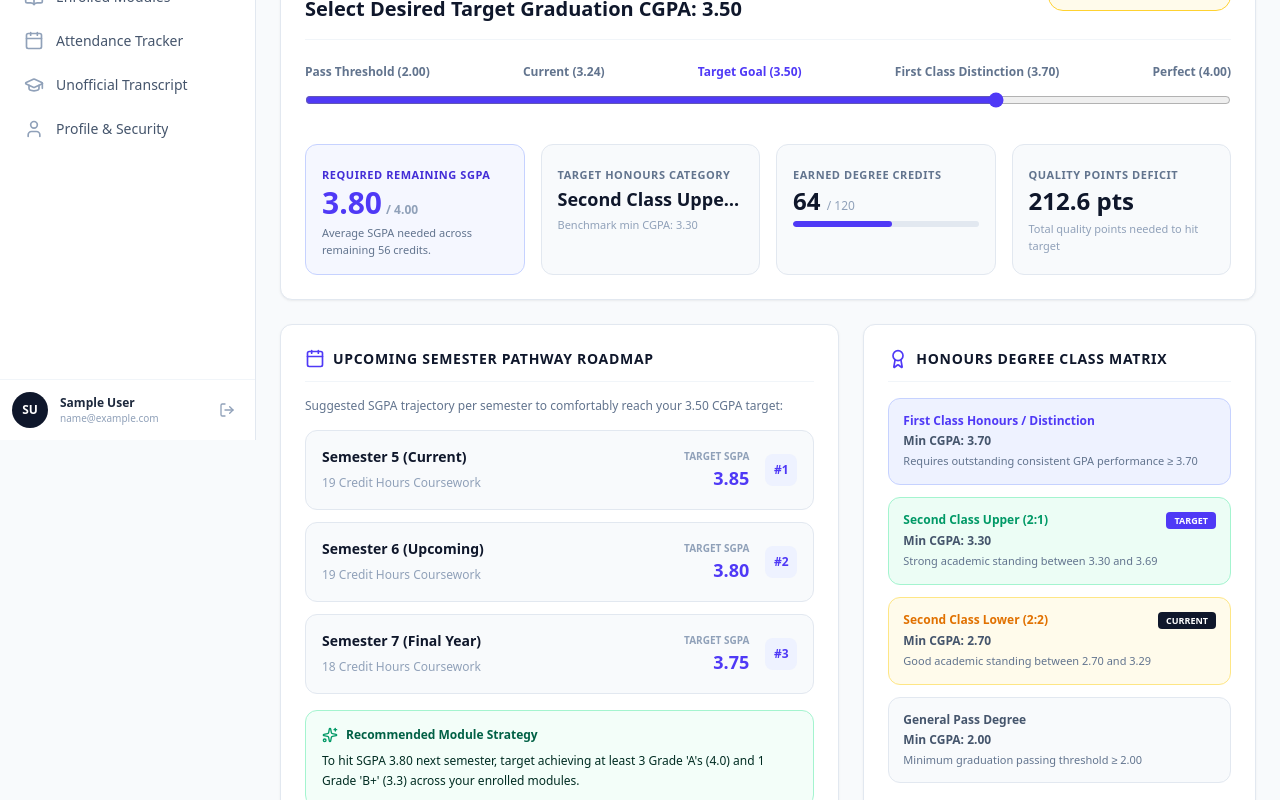
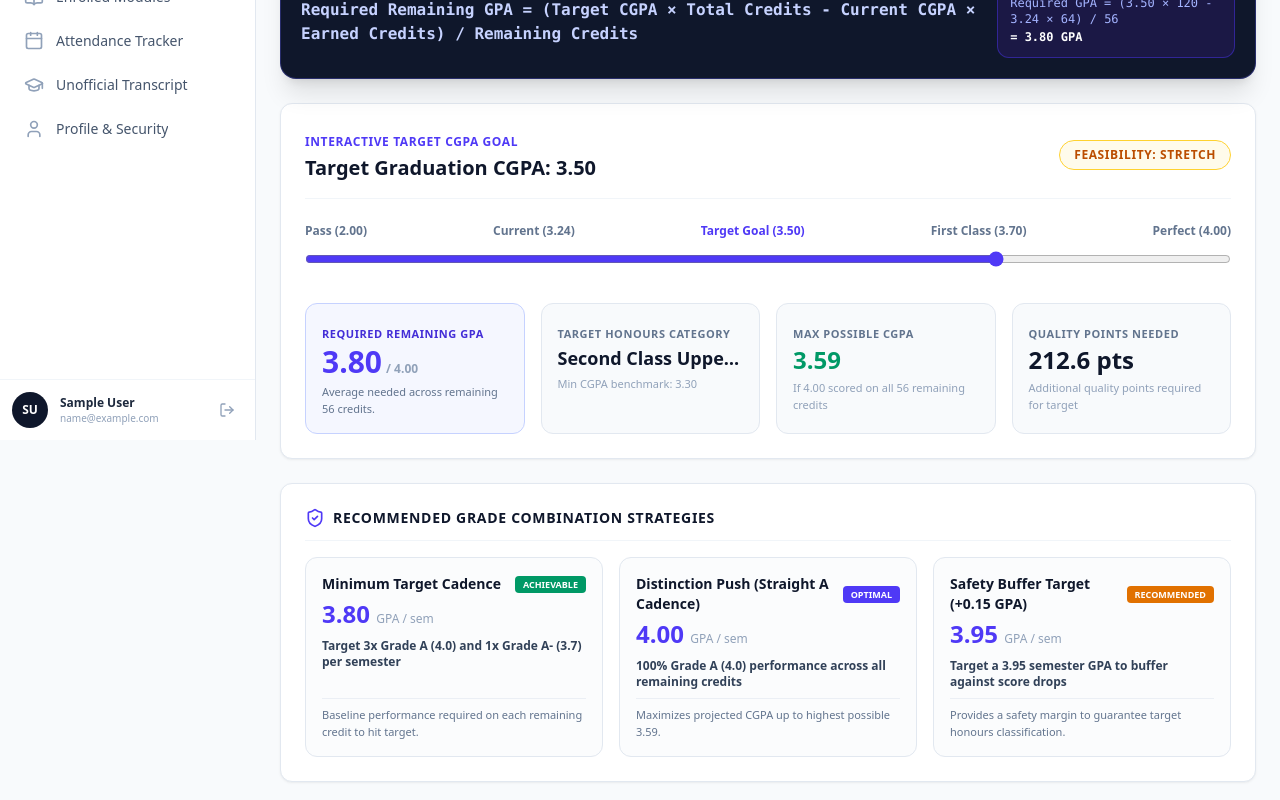
Before and after one commit to AmandiArangala/UniPulse, a Next.js app in the folder frontend/: page /student/gpa-planner in a window 1280 px wide. Shown: the part 360-1160 px from the top of the page. Built offline with nearby package versions, Linux system fonts and the light colour scheme; no server answers; sample sign-in values are in the browser's storage.

Commit message:
feat(academic-twin): implement interactive Target GPA Goal Planner web tool with grade combination strategy engine

```diff
--- a/frontend/src/components/student/GpaGoalPlanner.tsx
+++ b/frontend/src/components/student/GpaGoalPlanner.tsx
@@ -17,6 +17,8 @@ import {
   Info,
   ChevronRight,
   BookOpen,
+  Calculator,
+  ShieldCheck,
 } from 'lucide-react';
 
 export interface DegreeClassificationThreshold {
@@ -81,7 +83,7 @@ export function GpaGoalPlanner() {
   // Multi-semester trajectory state
   const remainingCredits = Math.max(0, totalDegreeCredits - earnedCredits);
 
-  // Calculations
+  // Core Math & Calculations
   const gpaAnalysis = useMemo(() => {
     const currentHonor =
       HONOURS_CLASSIFICATIONS.find((h) => currentCgpa >= h.minCgpa) ||
@@ -97,15 +99,22 @@ export function GpaGoalPlanner() {
     const requiredRemainingQualityPoints = targetTotalQualityPoints - currentQualityPoints;
 
     const requiredRemainingGpa =
-      remainingCredits > 0 ? requiredRemainingQualityPoints / remainingCredits : 0;
+      remainingCredits > 0 ? requiredRemainingQualityPoints / remainingCredits : currentCgpa;
 
-    let feasibility: 'HIGHLY_ATTAINABLE' | 'CHALLENGING_STRETCH' | 'UNREALISTIC' =
-      'HIGHLY_ATTAINABLE';
+    // Max possible CGPA if straight 4.00 scored on all remaining credits
+    const maxQualityPoints = currentQualityPoints + 4.0 * remainingCredits;
+    const maxPossibleCgpa = totalDegreeCredits > 0 ? maxQualityPoints / totalDegreeCredits : currentCgpa;
 
-    if (requiredRemainingGpa <= 3.40) {
-      feasibility = 'HIGHLY_ATTAINABLE';
+    let feasibility: 'EASY' | 'MODERATE' | 'STRETCH' | 'UNREALISTIC' | 'IMPOSSIBLE' = 'MODERATE';
+
+    if (remainingCredits === 0) {
+      feasibility = currentCgpa >= targetCgpa ? 'EASY' : 'IMPOSSIBLE';
+    } else if (requiredRemainingGpa <= 3.30) {
+      feasibility = 'EASY';
+    } else if (requiredRemainingGpa <= 3.70) {
+      feasibility = 'MODERATE';
     } else if (requiredRemainingGpa <= 4.00) {
-      feasibility = 'CHALLENGING_STRETCH';
+      feasibility = 'STRETCH';
     } else {
       feasibility = 'UNREALISTIC';
     }
@@ -115,10 +124,56 @@ export function GpaGoalPlanner() {
       targetHonor,
       currentQualityPoints,
       targetTotalQualityPoints,
+      requiredRemainingQualityPoints,
       requiredRemainingGpa,
+      maxPossibleCgpa,
       feasibility,
     };
   }, [currentCgpa, earnedCredits, totalDegreeCredits, targetCgpa, remainingCredits]);
+
+  // Recommended Grade Mix Strategies
+  const recommendedStrategies = useMemo(() => {
+    const { requiredRemainingGpa, maxPossibleCgpa } = gpaAnalysis;
+    const reqGpa = Math.min(4.0, Math.max(0, requiredRemainingGpa));
+
+    let mixPattern = '';
+    if (reqGpa >= 3.70) {
+      mixPattern = 'Target 3x Grade A (4.0) and 1x Grade A- (3.7) per semester';
+    } else if (reqGpa >= 3.30) {
+      mixPattern = 'Target 2x Grade A (4.0) and 2x Grade B+ (3.3) per semester';
+    } else if (reqGpa >= 3.00) {
+      mixPattern = 'Target 1x Grade A (4.0), 2x Grade B+ (3.3), and 1x Grade B (3.0) per semester';
+    } else {
+      mixPattern = 'Consistent Grade B / C+ average across remaining courses';
+    }
+
+    return [
+      {
+        name: 'Minimum Target Cadence',
+        gpa: reqGpa.toFixed(2),
+        pattern: mixPattern,
+        desc: 'Baseline performance required on each remaining credit to hit target.',
+        badge: requiredRemainingGpa <= 4.0 ? 'ACHIEVABLE' : 'UNREALISTIC',
+        badgeColor: requiredRemainingGpa <= 4.0 ? 'bg-emerald-600 text-white' : 'bg-rose-600 text-white',
+      },
+      {
+        name: 'Distinction Push (Straight A Cadence)',
+        gpa: '4.00',
+        pattern: '100% Grade A (4.0) performance across all remaining credits',
+        desc: `Maximizes projected CGPA up to highest possible ${maxPossibleCgpa.toFixed(2)}.`,
+        badge: maxPossibleCgpa >= targetCgpa ? 'OPTIMAL' : 'CAP REACHED',
+        badgeColor: 'bg-indigo-600 text-white',
+      },
+      {
+        name: 'Safety Buffer Target (+0.15 GPA)',
+        gpa: Math.min(4.0, reqGpa + 0.15).toFixed(2),
+        pattern: `Target a ${Math.min(4.0, reqGpa + 0.15).toFixed(2)} semester GPA to buffer against score drops`,
+        desc: 'Provides a safety margin to guarantee target honours classification.',
+        badge: Math.min(4.0, reqGpa + 0.15) <= 4.0 ? 'RECOMMENDED' : 'STRETCH',
+        badgeColor: 'bg-amber-600 text-white',
+      },
+    ];
+  }, [gpaAnalysis, targetCgpa]);
 
   // Projected upcoming 3 semester roadmap
   const semesterRoadmap: UpcomingSemesterPlan[] = useMemo(() => {
@@ -141,17 +196,17 @@ export function GpaGoalPlanner() {
           <div>
             <div className="flex items-center space-x-2 text-indigo-300 text-xs font-semibold uppercase tracking-wider mb-1">
               <GraduationCap className="w-4 h-4 text-amber-400" />
-              <span>Academic Pathway & Degree Honours Optimizer</span>
+              <span>Academic Intelligence • Phase 5</span>
             </div>
             <h1 className="text-2xl md:text-3xl font-black tracking-tight text-white">
-              GPA Goal Planner & Scenario Engine
+              Target GPA Goal Planner
             </h1>
             <p className="text-slate-300 text-sm mt-1">
-              Set target CGPA benchmarks, model upcoming semester projections, and calculate exact grade pathways.
+              Calculate exact required remaining GPA and grade combination strategies to achieve target CGPA.
             </p>
           </div>
 
-          <div className="flex items-center space-x-3 bg-slate-800/80 p-3 rounded-xl border border-slate-700">
+          <div className="flex items-center space-x-3 bg-slate-800/80 p-3 rounded-xl border border-slate-700 shadow-inner">
             <Award className="w-8 h-8 text-amber-400" />
             <div>
               <span className="text-[10px] text-slate-400 uppercase font-bold block">Current Standing</span>
@@ -161,15 +216,38 @@ export function GpaGoalPlanner() {
         </div>
       </div>
 
+      {/* GPA Goal Planner Math Formula Callout Card */}
+      <div className="p-5 rounded-2xl bg-slate-900 border border-indigo-500/30 text-white shadow-xl relative overflow-hidden">
+        <div className="flex flex-col lg:flex-row items-start lg:items-center justify-between gap-4">
+          <div className="space-y-1">
+            <div className="flex items-center space-x-2 text-indigo-400 text-xs font-bold uppercase tracking-wider">
+              <Calculator className="w-4 h-4" />
+              <span>Target GPA Formula Engine</span>
+            </div>
+            <div className="text-sm md:text-base font-mono font-bold text-indigo-200">
+              Required Remaining GPA = (Target CGPA × Total Credits - Current CGPA × Earned Credits) / Remaining Credits
+            </div>
+          </div>
+
+          <div className="bg-indigo-950/80 border border-indigo-800/80 rounded-xl p-3 text-xs font-mono text-indigo-300">
+            <div className="text-slate-400 text-[10px] uppercase font-sans mb-1">Live Formula Evaluator</div>
+            <span>Required GPA = ({targetCgpa.toFixed(2)} × {totalDegreeCredits} - {currentCgpa.toFixed(2)} × {earnedCredits}) / {remainingCredits}</span>
+            <span className="text-white font-bold block mt-0.5">
+              = {gpaAnalysis.requiredRemainingGpa > 4.0 ? '>4.00 (Unachievable)' : `${Math.max(0, gpaAnalysis.requiredRemainingGpa).toFixed(2)} GPA`}
+            </span>
+          </div>
+        </div>
+      </div>
+
       {/* Target CGPA Slider & Feasibility Summary */}
       <div className="unipulse-card p-6 space-y-6 border-indigo-200 dark:border-indigo-900/60">
         <div className="flex flex-col md:flex-row md:items-center justify-between gap-4 border-b border-slate-100 dark:border-slate-800 pb-4">
           <div>
             <span className="text-xs font-bold uppercase tracking-wider text-indigo-600 dark:text-indigo-400">
-              Target CGPA Goal Slider
+              Interactive Target CGPA Goal
             </span>
             <h2 className="text-xl font-extrabold text-slate-900 dark:text-white mt-0.5">
-              Select Desired Target Graduation CGPA: {targetCgpa.toFixed(2)}
+              Target Graduation CGPA: {targetCgpa.toFixed(2)}
             </h2>
           </div>
 
@@ -177,14 +255,16 @@ export function GpaGoalPlanner() {
           <div className="flex items-center space-x-2">
             <span
               className={`px-3.5 py-1.5 rounded-full text-xs font-black uppercase tracking-wider border ${
-                gpaAnalysis.feasibility === 'HIGHLY_ATTAINABLE'
+                gpaAnalysis.feasibility === 'EASY'
                   ? 'bg-emerald-50 dark:bg-emerald-950/40 text-emerald-700 dark:text-emerald-300 border-emerald-300'
-                  : gpaAnalysis.feasibility === 'CHALLENGING_STRETCH'
+                  : gpaAnalysis.feasibility === 'MODERATE'
+                  ? 'bg-indigo-50 dark:bg-indigo-950/40 text-indigo-700 dark:text-indigo-300 border-indigo-300'
+                  : gpaAnalysis.feasibility === 'STRETCH'
                   ? 'bg-amber-50 dark:bg-amber-950/40 text-amber-700 dark:text-amber-300 border-amber-300'
                   : 'bg-rose-50 dark:bg-rose-950/40 text-rose-700 dark:text-rose-300 border-rose-300'
               }`}
             >
-              {gpaAnalysis.feasibility.replace('_', ' ')}
+              FEASIBILITY: {gpaAnalysis.feasibility}
             </span>
           </div>
         </div>
@@ -192,10 +272,10 @@ export function GpaGoalPlanner() {
         {/* Interactive Range Input */}
         <div className="space-y-2">
           <div className="flex justify-between text-xs font-bold text-slate-500 dark:text-slate-400">
-            <span>Pass Threshold (2.00)</span>
-            <span>Current (3.24)</span>
-            <span className="text-indigo-600 dark:text-indigo-400">Target Goal ({targetCgpa.toFixed(2)})</span>
-            <span>First Class Distinction (3.70)</span>
+            <span>Pass (2.00)</span>
+            <span>Current ({currentCgpa.toFixed(2)})</span>
+            <span className="text-indigo-600 dark:text-indigo-400 font-extrabold">Target Goal ({targetCgpa.toFixed(2)})</span>
+            <span>First Class (3.70)</span>
             <span>Perfect (4.00)</span>
           </div>
           <input
@@ -214,7 +294,7 @@ export function GpaGoalPlanner() {
           {/* Box 1: Required Remaining SGPA */}
           <div className="p-4 rounded-xl bg-indigo-50/60 dark:bg-indigo-950/30 border border-indigo-200 dark:border-indigo-900/60 space-y-1">
             <span className="text-[11px] font-bold text-indigo-700 dark:text-indigo-300 uppercase tracking-wider">
-              Required Remaining SGPA
+              Required Remaining GPA
             </span>
             <div className="flex items-baseline space-x-1">
               <span
@@ -231,7 +311,7 @@ export function GpaGoalPlanner() {
               <span className="text-xs text-slate-400 font-semibold">/ 4.00</span>
             </div>
             <p className="text-[11px] text-slate-500 dark:text-slate-400 font-medium">
-              Average SGPA needed across remaining {remainingCredits} credits.
+              Average needed across remaining {remainingCredits} credits.
             </p>
           </div>
 
@@ -244,38 +324,72 @@ export function GpaGoalPlanner() {
               {gpaAnalysis.targetHonor.title}
             </div>
             <p className="text-[11px] text-slate-400 font-medium">
-              Benchmark min CGPA: {gpaAnalysis.targetHonor.minCgpa.toFixed(2)}
+              Min CGPA benchmark: {gpaAnalysis.targetHonor.minCgpa.toFixed(2)}
             </p>
           </div>
 
-          {/* Box 3: Completed Credits */}
+          {/* Box 3: Max Possible CGPA */}
           <div className="p-4 rounded-xl bg-slate-50 dark:bg-slate-800/50 border border-slate-200 dark:border-slate-800 space-y-1">
             <span className="text-[11px] font-bold text-slate-500 dark:text-slate-400 uppercase tracking-wider">
-              Earned Degree Credits
+              Max Possible CGPA
+            </span>
+            <div className="text-2xl font-black text-emerald-600 dark:text-emerald-400">
+              {gpaAnalysis.maxPossibleCgpa.toFixed(2)}
+            </div>
+            <p className="text-[11px] text-slate-400 font-medium">
+              If 4.00 scored on all {remainingCredits} remaining credits
+            </p>
+          </div>
+
+          {/* Box 4: Quality Points Deficit */}
+          <div className="p-4 rounded-xl bg-slate-50 dark:bg-slate-800/50 border border-slate-200 dark:border-slate-800 space-y-1">
+            <span className="text-[11px] font-bold text-slate-500 dark:text-slate-400 uppercase tracking-wider">
+              Quality Points Needed
             </span>
             <div className="text-2xl font-black text-slate-900 dark:text-white">
-              {earnedCredits} <span className="text-xs text-slate-400 font-normal">/ {totalDegreeCredits}</span>
-            </div>
-            <div className="w-full bg-slate-200 dark:bg-slate-700 h-1.5 rounded-full overflow-hidden mt-1">
-              <div
-                className="bg-indigo-600 h-full rounded-full"
-                style={{ width: `${(earnedCredits / totalDegreeCredits) * 100}%` }}
-              />
-            </div>
-          </div>
-
-          {/* Box 4: Quality Points Gap */}
-          <div className="p-4 rounded-xl bg-slate-50 dark:bg-slate-800/50 border border-slate-200 dark:border-slate-800 space-y-1">
-            <span className="text-[11px] font-bold text-slate-500 dark:text-slate-400 uppercase tracking-wider">
-              Quality Points Deficit
-            </span>
-            <div className="text-2xl font-black text-slate-900 dark:text-white">
-              {Math.max(0, gpaAnalysis.targetTotalQualityPoints - gpaAnalysis.currentQualityPoints).toFixed(1)} pts
+              {Math.max(0, gpaAnalysis.requiredRemainingQualityPoints).toFixed(1)} pts
             </div>
             <p className="text-[11px] text-slate-400 font-medium">
-              Total quality points needed to hit target
+              Additional quality points required for target
             </p>
           </div>
+        </div>
+      </div>
+
+      {/* Grade Combination Strategies Grid */}
+      <div className="unipulse-card p-6 space-y-4">
+        <div className="flex items-center space-x-2 border-b border-slate-100 dark:border-slate-800 pb-3">
+          <ShieldCheck className="w-5 h-5 text-indigo-600 dark:text-indigo-400" />
+          <h2 className="text-sm font-bold text-slate-900 dark:text-white uppercase tracking-wider">
+            Recommended Grade Combination Strategies
+          </h2>
+        </div>
+
+        <div className="grid grid-cols-1 md:grid-cols-3 gap-4">
+          {recommendedStrategies.map((strat, idx) => (
+            <div
+              key={idx}
+              className="p-4 rounded-xl border border-slate-200 dark:border-slate-800 bg-slate-50/50 dark:bg-slate-800/40 space-y-2 flex flex-col justify-between"
+            >
+              <div>
+                <div className="flex items-center justify-between mb-1">
+                  <span className="font-extrabold text-sm text-slate-900 dark:text-white">{strat.name}</span>
+                  <span className={`px-2 py-0.5 rounded text-[9px] font-black uppercase ${strat.badgeColor}`}>
+                    {strat.badge}
+                  </span>
+                </div>
+                <div className="text-2xl font-black text-indigo-600 dark:text-indigo-400">
+                  {strat.gpa} <span className="text-xs text-slate-400 font-normal">GPA / sem</span>
+                </div>
+                <p className="text-xs font-semibold text-slate-700 dark:text-slate-300 mt-2">
+                  {strat.pattern}
+                </p>
+              </div>
+              <p className="text-[11px] text-slate-500 dark:text-slate-400 border-t border-slate-200/60 dark:border-slate-700/60 pt-2">
+                {strat.desc}
+              </p>
+            </div>
+          ))}
         </div>
       </div>
 
@@ -329,10 +443,10 @@ export function GpaGoalPlanner() {
           <div className="p-4 rounded-xl bg-emerald-50/60 dark:bg-emerald-950/30 border border-emerald-200 dark:border-emerald-900/60 space-y-2">
             <div className="flex items-center space-x-2 text-emerald-800 dark:text-emerald-300 font-bold text-xs">
               <Sparkles className="w-4 h-4 text-emerald-600" />
-              <span>Recommended Module Strategy</span>
+              <span>Recommended Module Mix</span>
             </div>
             <p className="text-xs text-emerald-950 dark:text-emerald-200 leading-relaxed">
-              To hit SGPA {gpaAnalysis.requiredRemainingGpa.toFixed(2)} next semester, target achieving at least 3 Grade 'A's (4.0) and 1 Grade 'B+' (3.3) across your enrolled modules.
+              To hit SGPA {Math.min(4.0, Math.max(0, gpaAnalysis.requiredRemainingGpa)).toFixed(2)} next semester, aim for at least 3 Grade 'A's (4.0) and 1 Grade 'B+' (3.3) across your enrolled modules.
             </p>
           </div>
         </div>
```
